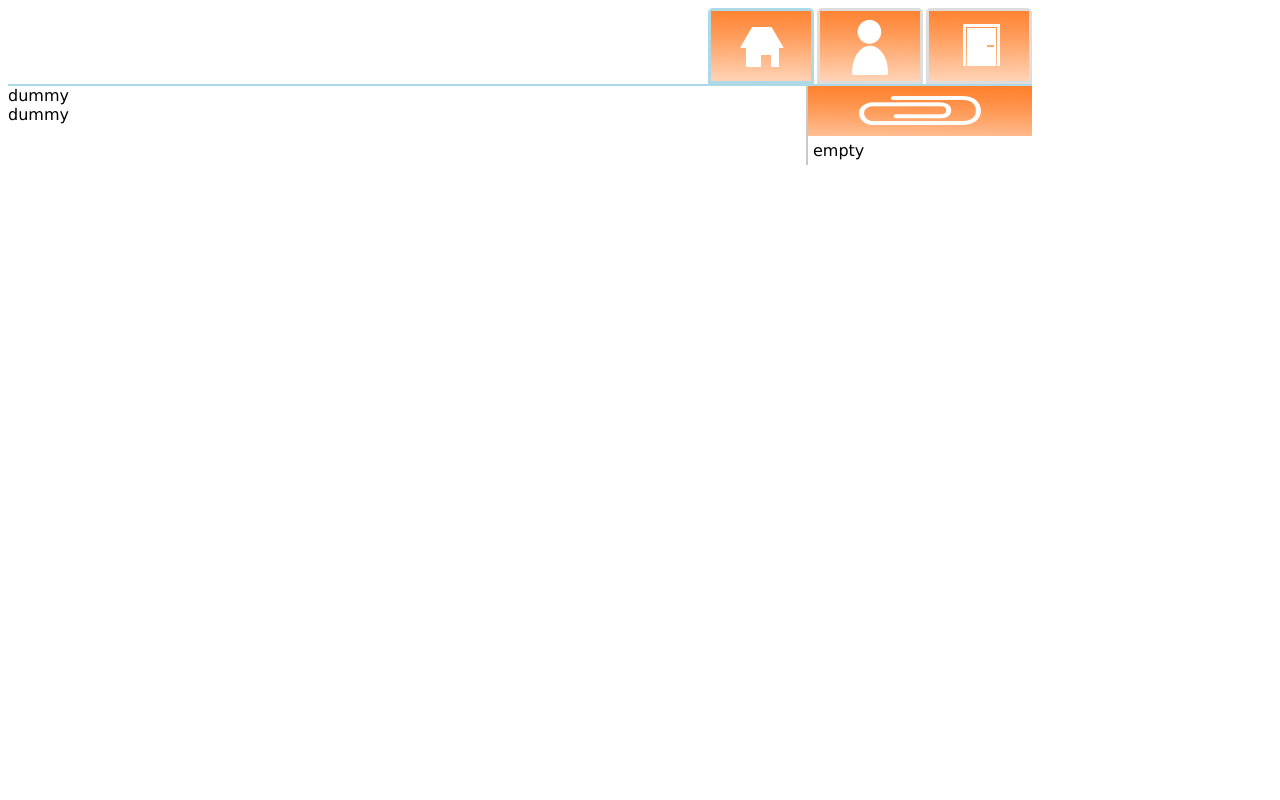
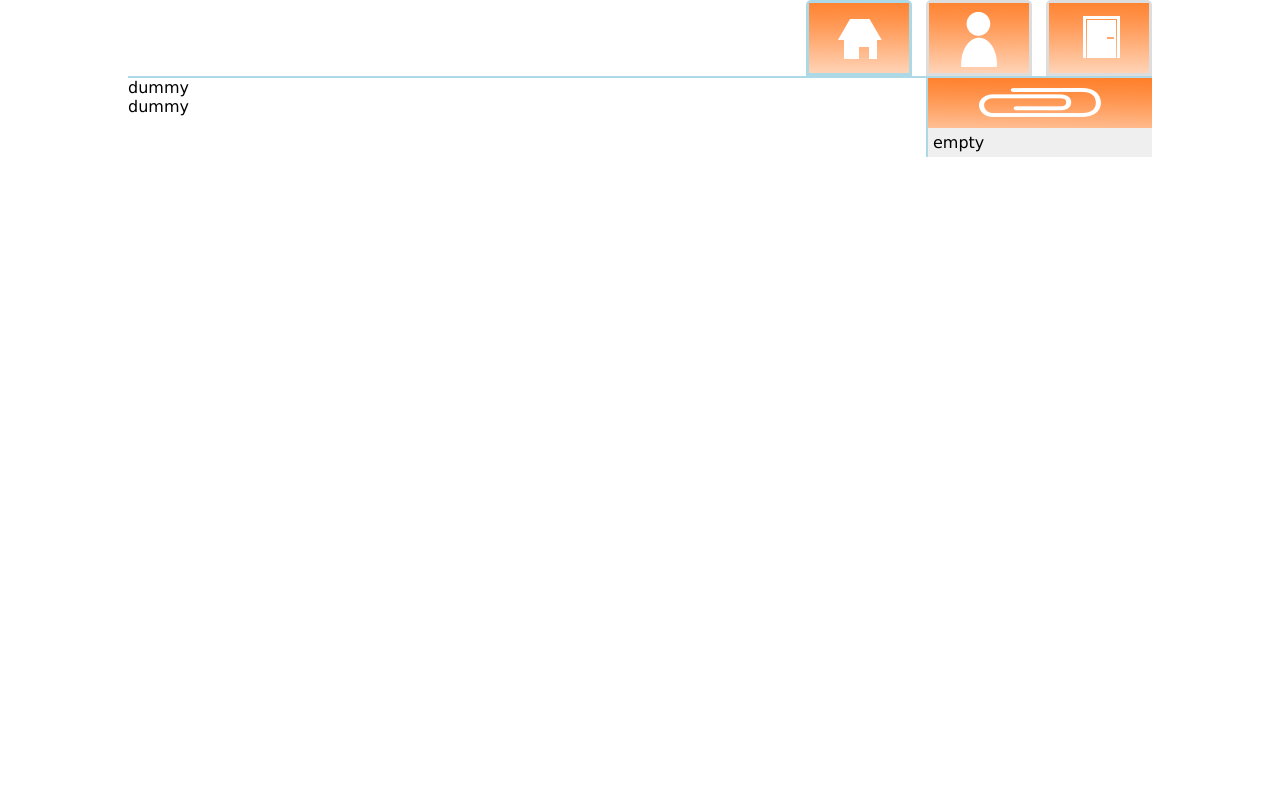
Before and after one commit to kupfersulfit/skriptprogrammierung, a PHP site: page / in a window 1280 px wide. Run offline with PHP 8.4, Linux system fonts and the light colour scheme.

Commit message:
template v 4.0

```diff
--- a/web/css/style_main.css
+++ b/web/css/style_main.css
@@ -3,6 +3,12 @@ body {
     font-family: Verdana, Arial, sans-serif;
     font-size: 16px;
     font-weight: normal;
+    width: 1024px;
+/*    position: absolute;
+    left: 50%;
+    margin-left: -512px;*/
+
+margin: auto;
 }
 
 header {
@@ -30,7 +36,7 @@ header {
     display: inline;
     float: right;
     list-style: none;
-    margin-left: 3px;
+    margin-left: 14px;
     background-color: #dddddd;
     padding: 3px;
     height: 70px;
@@ -137,20 +143,20 @@ header {
     padding: 3px;
 }
 
-
 #left {
     width: 798px;
     float: left;
 }
 
 #shopping_cart {
-    border-left: 2px solid #c9c9c9;
+    border-left: 2px solid lightblue;
     width: 224px;
     float: right;
 }
 
 #basket {
     padding: 5px;
+    background-color: #efefef;
 }
 
 #shopping_cart_logo {
--- a/web/js/main.js
+++ b/web/js/main.js
@@ -36,7 +36,7 @@ jQuery(document).ready(function (){
         }
     });
 });
-handle
+
 function openLoginContainer() {
     jQuery('#loginContainer').show();
     jQuery('#registerContainer').hide();
@@ -93,16 +93,17 @@ function getCustomerContent(pageName) {
 function getArticleList() {
     jQuery.ajax({
         type : 'GET',
-        url : 'Controler.php',
+        url : 'lib/controller.php',
         data : {
             'action' : 'zeigeArtikel'
         },
-        dataType : 'jsonp',
+        dataType : 'json',
         success : function (json) {
-
+            jQuery('#left').html(json);
+            console.debug(json)
         },
         error : function (json) {
-
+            console.debug(json);
         }
     });
 }
```
